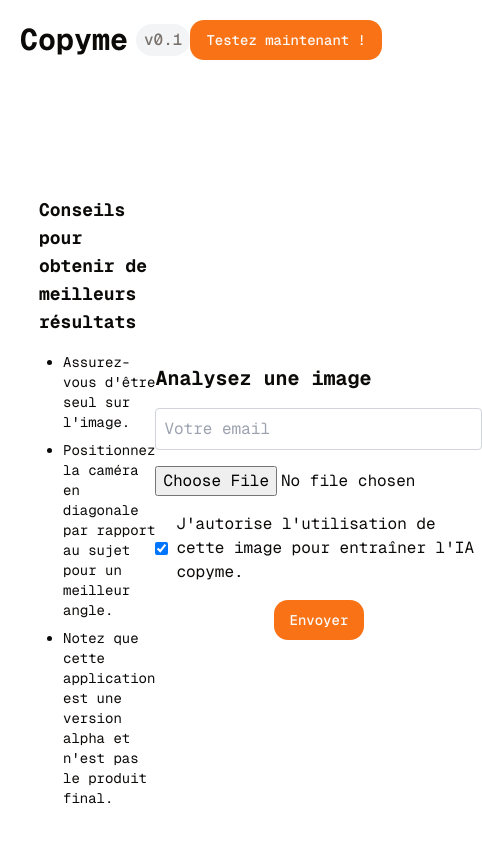
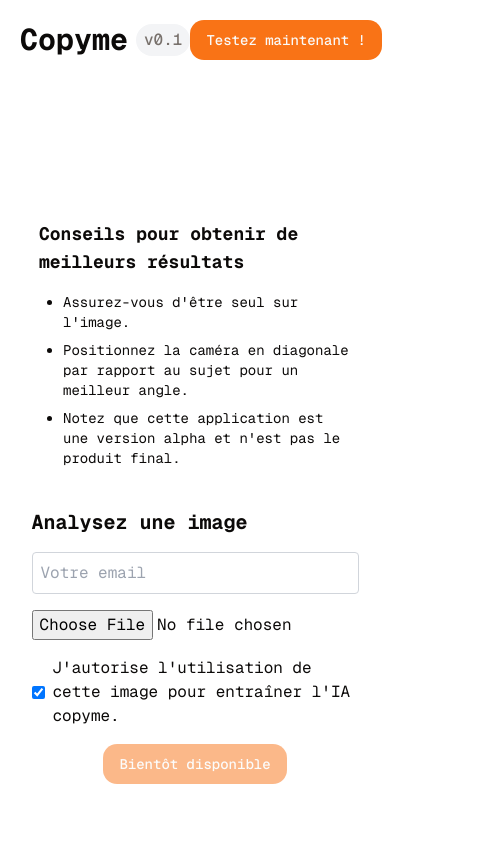
Before and after one commit to CopymeProEIP/CopyMe, a Next.js app in the folder web_copyme/: page /demo in a window 390 px wide. Shown: the top 842 px of the page, 482 px wide, since content can reach past the window. Built offline with nearby package versions, Linux system fonts and the light colour scheme.

Commit message:
fix: mobile view

```diff
--- a/web_copyme/app/demo/page.tsx
+++ b/web_copyme/app/demo/page.tsx
@@ -182,7 +182,7 @@ export default function DemoPage() {
 						</Button>
 					</div>
 				) : (
-					<div className='w-4/5 flex items-center justify-around'>
+					<div className='w-4/5 flex flex-col gap-10 md:flex-row items-center justify-around'>
 						<div>
 							<h2 className='text-lg font-bold mb-4'>
 								Conseils pour obtenir de meilleurs résultats
@@ -227,8 +227,8 @@ export default function DemoPage() {
 										copyme.
 									</label>
 								</div>
-								<Button type='submit' disabled={loading}>
-									{loading ? 'Traitement en cours...' : 'Envoyer'}
+								<Button type='submit' /*disabled={loading}*/ disabled>
+									{loading ? 'Traitement en cours...' : /*'Envoyer'*/ 'Bientôt disponible'}
 								</Button>
 							</form>
 							{message && <p className='text-red-500 mt-4'>{message}</p>}
--- a/web_copyme/components/ui/Companies.tsx
+++ b/web_copyme/components/ui/Companies.tsx
@@ -17,8 +17,8 @@ export function Companies() {
             {/* <div className="grid grid-cols-2 place-items-center gap-2 md:grid-cols-4 xl:grid-cols-8 xl:gap-4"> */}
               {companies.map((logo, idx) => (
                 <Image
-                  width={40}
-                  height={10}
+                  width={250}
+                  height={50}
                   key={idx}
                   src={`/${logo}.png`}
                   className="px-2 dark:brightness-0 dark:invert"
```
